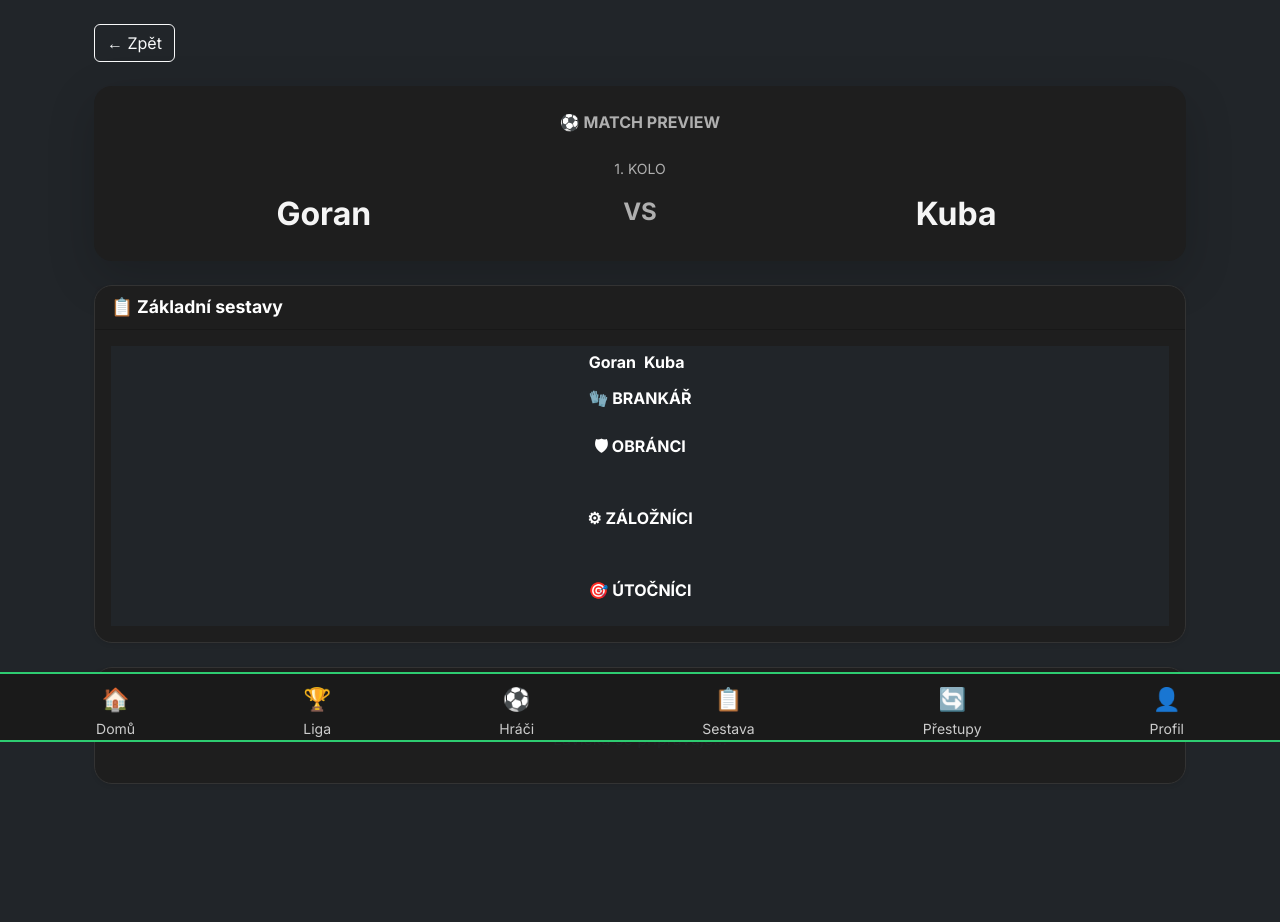
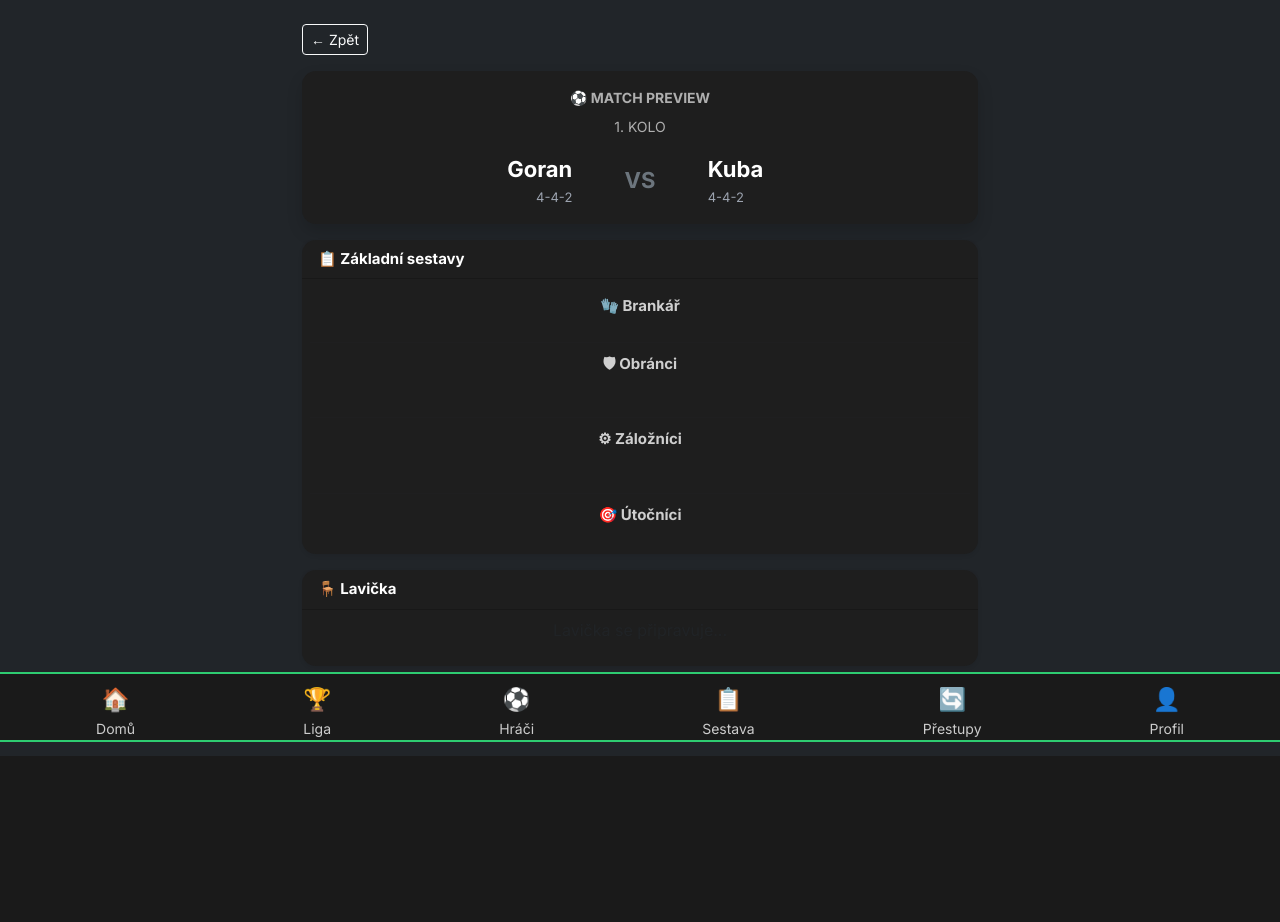
Before and after one commit to jandolejska/Fantasy-Serie-A, a Flask app: page /match-preview/1/1 in a window 1280 px wide. Shown: the part 58-980 px from the top of the page. After the commit the page ends 814 px from the top, so only its background shows below. Run offline with Flask 3, Linux system fonts and the light colour scheme; the visitor is signed in with stand-in values (Sample User, id 1).

Commit message:
Match preview

```diff
--- a/static/css/match_preview.css
+++ b/static/css/match_preview.css
@@ -1,13 +1,141 @@
-.match-preview table td {
-    font-size: 15px;
-    padding-top: 4px;
-    padding-bottom: 4px;
+.match-preview .container {
+
+    max-width: 700px;
+
 }
 
-.match-preview table th {
-    font-size: 18px;
+.match-preview .card {
+
+    border-radius: 14px;
+
 }
 
-.match-preview h4 {
-    margin-bottom: 0;
+.match-preview .card-header {
+
+    font-size: 15px;
+    font-weight: 700;
+
 }
+
+.manager-name {
+
+    font-size: 22px;
+    font-weight: 700;
+    color: white;
+
+}
+
+.formation {
+
+    font-size: 13px;
+    color: #9ca3af;
+    margin-top: 2px;
+
+}
+
+.vs {
+
+    font-size: 22px;
+    font-weight: 700;
+    color: #6c757d;
+
+}
+
+.position-title {
+
+    text-align: center;
+    font-size: 15px;
+    font-weight: 700;
+    color: #cfcfcf;
+
+    margin-top: 8px;
+    margin-bottom: 8px;
+
+}
+
+.player-row {
+
+    display: grid;
+
+    grid-template-columns: 1fr 1fr;
+
+    gap: 60px;
+
+    align-items: center;
+
+    padding: 3px 0;
+
+}
+
+.player-left {
+
+    text-align: right;
+
+    font-size: 15px;
+
+    font-weight: 500;
+
+    color: white;
+
+}
+
+.player-right {
+
+    text-align: left;
+
+    font-size: 15px;
+
+    font-weight: 500;
+
+    color: white;
+
+}
+
+.match-preview hr {
+
+    margin: 10px 0;
+
+    opacity: .15;
+
+}
+
+@media (max-width: 768px) {
+
+    .match-preview .container {
+
+        max-width: 100%;
+
+    }
+
+    .manager-name {
+
+        font-size: 18px;
+
+    }
+
+    .formation {
+
+        font-size: 12px;
+
+    }
+
+    .vs {
+
+        font-size: 18px;
+
+    }
+
+    .player-row {
+
+        gap: 30px;
+
+    }
+
+    .player-left,
+    .player-right {
+
+        font-size: 14px;
+
+    }
+
+}
--- a/templates/match_preview.html
+++ b/templates/match_preview.html
@@ -3,7 +3,7 @@
 {% block extra_css %}
 <link
     rel="stylesheet"
-    href="{{ url_for('static', filename='css/match.css') }}"
+    href="{{ url_for('static', filename='css/match_preview.css') }}"
 >
 {% endblock %}
 
@@ -15,62 +15,74 @@
 
         <a
             href="{{ url_for('index') }}"
-            class="btn btn-outline-light mb-4"
+            class="btn btn-outline-light btn-sm mb-3"
         >
             ← Zpět
         </a>
 
-        <div class="card shadow-lg border-0 mb-4">
+        <div class="card shadow border-0 mb-3">
 
-            <div class="card-body text-center py-4">
+            <div class="card-body text-center py-3">
 
-                <div class="text-uppercase text-secondary fw-bold mb-4">
+                <div class="small text-uppercase text-secondary fw-bold mb-2">
 
-                    ⚽ MATCH PREVIEW
+                    ⚽ Match Preview
 
                 </div>
 
-                <div class="text-uppercase text-secondary small mb-3">
+                <div class="text-secondary small mb-3">
 
                     {{ round_number }}. KOLO
 
                 </div>
 
-                <div class="row align-items-center text-center">
+                <div class="row align-items-center">
 
                     <!-- DOMÁCÍ -->
 
-                    <div class="col-5">
+                    <div class="col-5 text-end">
 
-                        <h4 class="match-team-name fw-bold mb-1 text-truncate">
+                        <div class="manager-name">
 
                             {{ home }}
 
-                        </h4>
+                        </div>
+
+                        <div class="formation">
+
+                            {{ home_lineup.formation }}
+
+                        </div>
 
                     </div>
 
                     <!-- VS -->
 
-                    <div class="col-2">
+                    <div class="col-2 text-center">
 
-                        <h4 class="fw-bold text-secondary">
+                        <div class="vs">
 
                             VS
 
-                        </h4>
+                        </div>
 
                     </div>
 
                     <!-- HOSTÉ -->
 
-                    <div class="col-5">
+                    <div class="col-5 text-start">
 
-                        <h4 class="match-team-name fw-bold mb-1 text-truncate">
+                        <div class="manager-name">
 
                             {{ away }}
 
-                        </h4>
+                        </div>
+
+                        <div class="formation">
+
+                            {{ away_lineup.formation }}
+
+                        </div>
 
                     </div>
 
@@ -80,15 +92,15 @@
 
         </div>
 
-        <div class="card mb-4 shadow-sm">
+        <div class="card shadow-sm border-0">
 
-            <div class="card-header fw-bold">
+            <div class="card-header">
 
                 📋 Základní sestavy
 
             </div>
 
-            <div class="card-body">
+            <div class="card-body p-2">
 
                 {% include "partials/_preview_lineups.html" %}
 
@@ -96,15 +108,15 @@
 
         </div>
 
-        <div class="card mb-5 shadow-sm">
+        <div class="card shadow-sm border-0 mt-3">
 
-            <div class="card-header fw-bold">
+            <div class="card-header">
 
                 🪑 Lavička
 
             </div>
 
-            <div class="card-body">
+            <div class="card-body p-2">
 
                 {% include "partials/_preview_bench.html" %}
 
--- a/templates/partials/_preview_lineups.html
+++ b/templates/partials/_preview_lineups.html
@@ -1,176 +1,134 @@
-<div class="table-responsive">
-
-    <table class="table table-dark table-borderless table-sm align-middle mb-0">
-
-        <thead>
-
-            <tr>
-
-                <th class="text-end w-50">
-
-                    {{ home }}
-
-                </th>
-
-                <th class="text-start w-50">
-
-                    {{ away }}
-
-                </th>
-
-            </tr>
-
-        </thead>
-
-        <tbody>
-
 <!-- BRANKÁŘ -->
 
-            <tr>
+<div class="position-title">
 
-                <td colspan="2" class="text-center fw-bold py-2">
+    🧤 Brankář
 
-                    🧤 BRANKÁŘ
+</div>
 
-                </td>
+<div class="player-row">
 
-            </tr>
-
-            <tr>
-
-                <td class="text-end">
+    <div class="player-left">
 
         {{ home_lineup.goalkeeper[0].name }}
 
-                </td>
+    </div>
 
-                <td class="text-start">
+    <div class="player-right">
 
         {{ away_lineup.goalkeeper[0].name }}
 
-                </td>
+    </div>
 
-            </tr>
+</div>
+
+<hr>
 
 
 <!-- OBRÁNCI -->
 
-            <tr>
+<div class="position-title">
 
-                <td colspan="2" class="text-center fw-bold py-2">
+    🛡 Obránci
 
-                    🛡 OBRÁNCI
-
-                </td>
-
-            </tr>
+</div>
 
 {% set max_def = [home_lineup.defenders|length, away_lineup.defenders|length] | max %}
 
 {% for i in range(max_def) %}
 
-            <tr>
+<div class="player-row">
 
-                <td class="text-end">
+    <div class="player-left">
 
         {% if i < home_lineup.defenders|length %}
             {{ home_lineup.defenders[i].name }}
         {% endif %}
 
-                </td>
+    </div>
 
-                <td class="text-start">
+    <div class="player-right">
 
         {% if i < away_lineup.defenders|length %}
             {{ away_lineup.defenders[i].name }}
         {% endif %}
 
-                </td>
+    </div>
 
-            </tr>
+</div>
 
 {% endfor %}
+
+<hr>
 
 
 <!-- ZÁLOŽNÍCI -->
 
-            <tr>
+<div class="position-title">
 
-                <td colspan="2" class="text-center fw-bold py-2">
+    ⚙ Záložníci
 
-                    ⚙ ZÁLOŽNÍCI
-
-                </td>
-
-            </tr>
+</div>
 
 {% set max_mid = [home_lineup.midfielders|length, away_lineup.midfielders|length] | max %}
 
 {% for i in range(max_mid) %}
 
-            <tr>
+<div class="player-row">
 
-                <td class="text-end">
+    <div class="player-left">
 
         {% if i < home_lineup.midfielders|length %}
             {{ home_lineup.midfielders[i].name }}
         {% endif %}
 
-                </td>
+    </div>
 
-                <td class="text-start">
+    <div class="player-right">
 
         {% if i < away_lineup.midfielders|length %}
             {{ away_lineup.midfielders[i].name }}
         {% endif %}
 
-                </td>
+    </div>
 
-            </tr>
+</div>
 
 {% endfor %}
+
+<hr>
 
 
 <!-- ÚTOČNÍCI -->
 
-            <tr>
+<div class="position-title">
 
-                <td colspan="2" class="text-center fw-bold py-2">
+    🎯 Útočníci
 
-                    🎯 ÚTOČNÍCI
-
-                </td>
-
-            </tr>
+</div>
 
 {% set max_att = [home_lineup.forwards|length, away_lineup.forwards|length] | max %}
 
 {% for i in range(max_att) %}
 
-            <tr>
+<div class="player-row">
 
-                <td class="text-end">
+    <div class="player-left">
 
         {% if i < home_lineup.forwards|length %}
             {{ home_lineup.forwards[i].name }}
         {% endif %}
 
-                </td>
+    </div>
 
-                <td class="text-start">
+    <div class="player-right">
 
         {% if i < away_lineup.forwards|length %}
             {{ away_lineup.forwards[i].name }}
         {% endif %}
 
-                </td>
+    </div>
 
-            </tr>
+</div>
 
 {% endfor %}
-
-        </tbody>
-
-    </table>
-
-</div>
```
Lines whose indentation alone changed are shown as unchanged.
